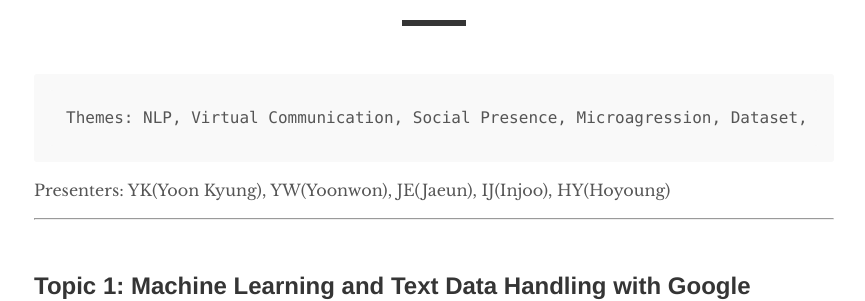
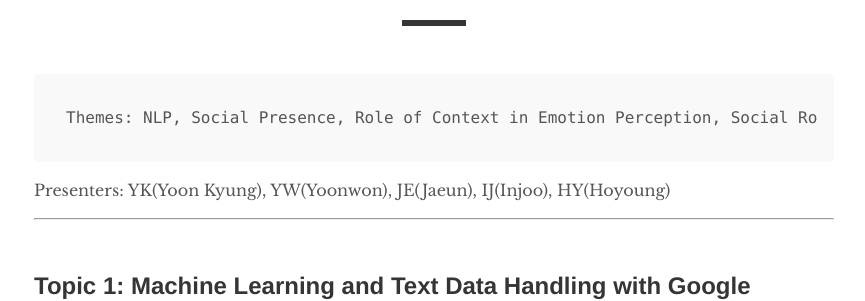
Before and after one commit to humanfactorspsych/blog, a Jekyll site: the page built from _posts/2020-06-04-study.md, in a window 1280 px wide and 900 px high. Shown: the part 243-544 px from the top of the window, without its empty margins (206-1071 px from the left). Built offline with Jekyll 4.4.1, drawn with Linux system fonts in a browser that asks for light colours.

Commit message:
Update 2020-06-04-study.md

```diff
--- a/_posts/2020-06-04-study.md
+++ b/_posts/2020-06-04-study.md
@@ -4,7 +4,7 @@ title: "June 4th Journal Club"
 author: "Yoon Kyung Lee (yoonlee78@snu.ac.kr)"
 ---
 
-    Themes: NLP, Virtual Communication, Social Presence, Microagression, Dataset, KakaoTalk, Respiration, HRV, Emotion
+    Themes: NLP, Social Presence, Role of Context in Emotion Perception, Social Robot and Human, COVID-19
 
 Presenters: YK(Yoon Kyung), YW(Yoonwon), JE(Jaeun), IJ(Injoo), HY(Hoyoung)
 
```
